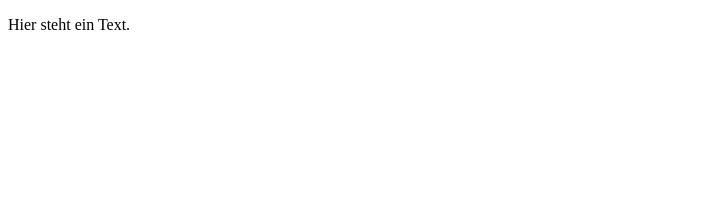
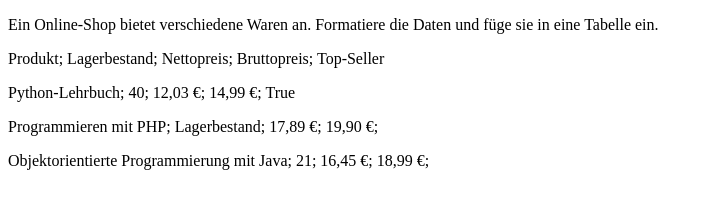
Before and after one commit to paintdog/HTML-CSS, a plain HTML site: page 04 Tabellen/index.html in a window 1280 px wide. Shown: the whole page, without its empty margins (0-709 px from the left). Drawn offline with Linux system fonts and the light colour scheme.

```diff
--- a/04 Tabellen/index.html
+++ b/04 Tabellen/index.html
@@ -6,6 +6,17 @@
     <title>Titel</title>
   </head>
   <body>
-      <p>Hier steht ein Text.</p>
+      <p>Ein Online-Shop bietet verschiedene Waren an. Formatiere die Daten und füge sie in eine Tabelle ein.</p>
+
+      <p>Produkt; Lagerbestand; Nettopreis; Bruttopreis; Top-Seller</p>
+
+      <p>Python-Lehrbuch; 40; 12,03 €; 14,99 €; True</p>
+
+      <p>Programmieren mit PHP; Lagerbestand; 17,89 €; 19,90 €; </p>
+
+      <p>Objektorientierte Programmierung mit Java; 21; 16,45 €; 18,99 €; </p>
+
+
+
   </body>
 </html>
```
